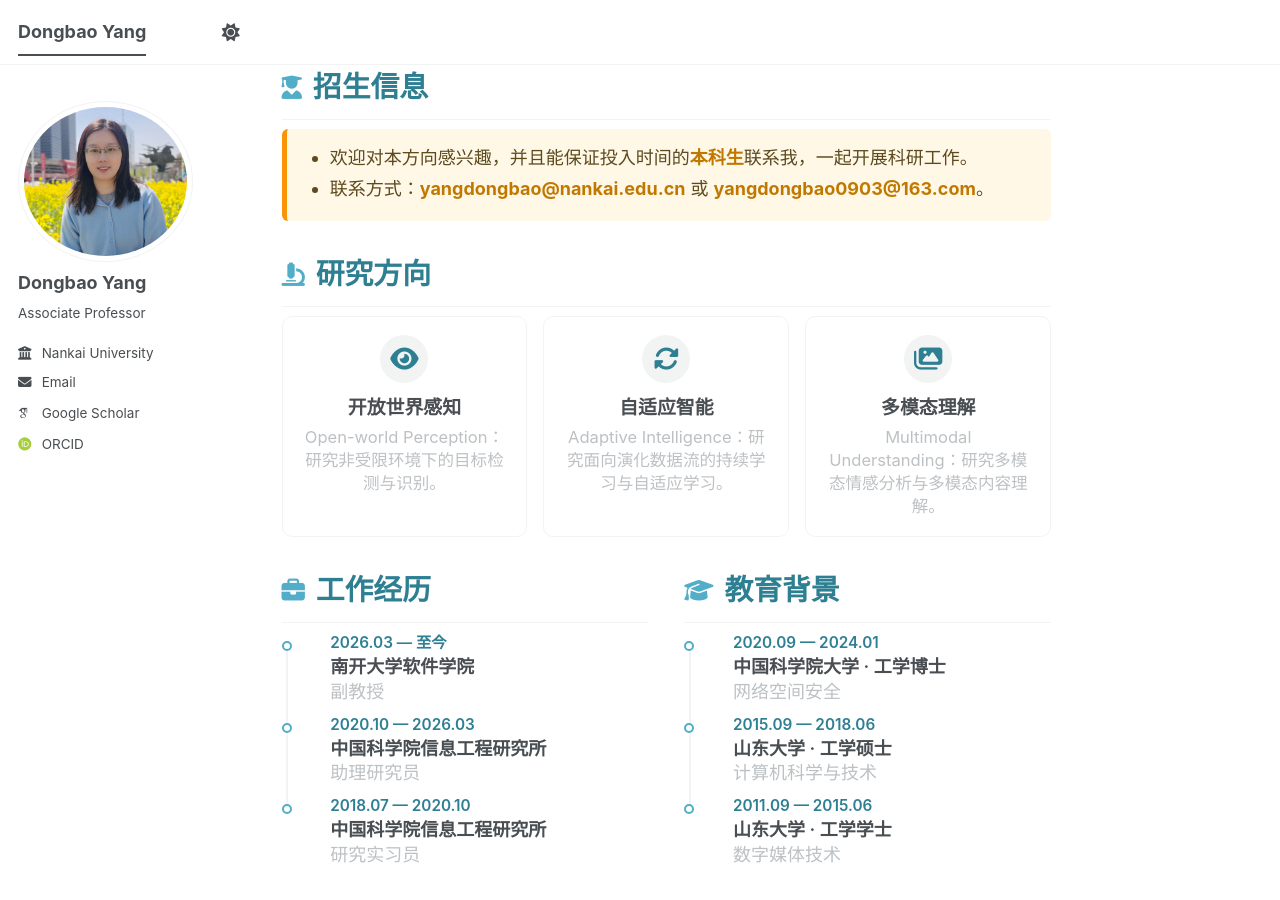
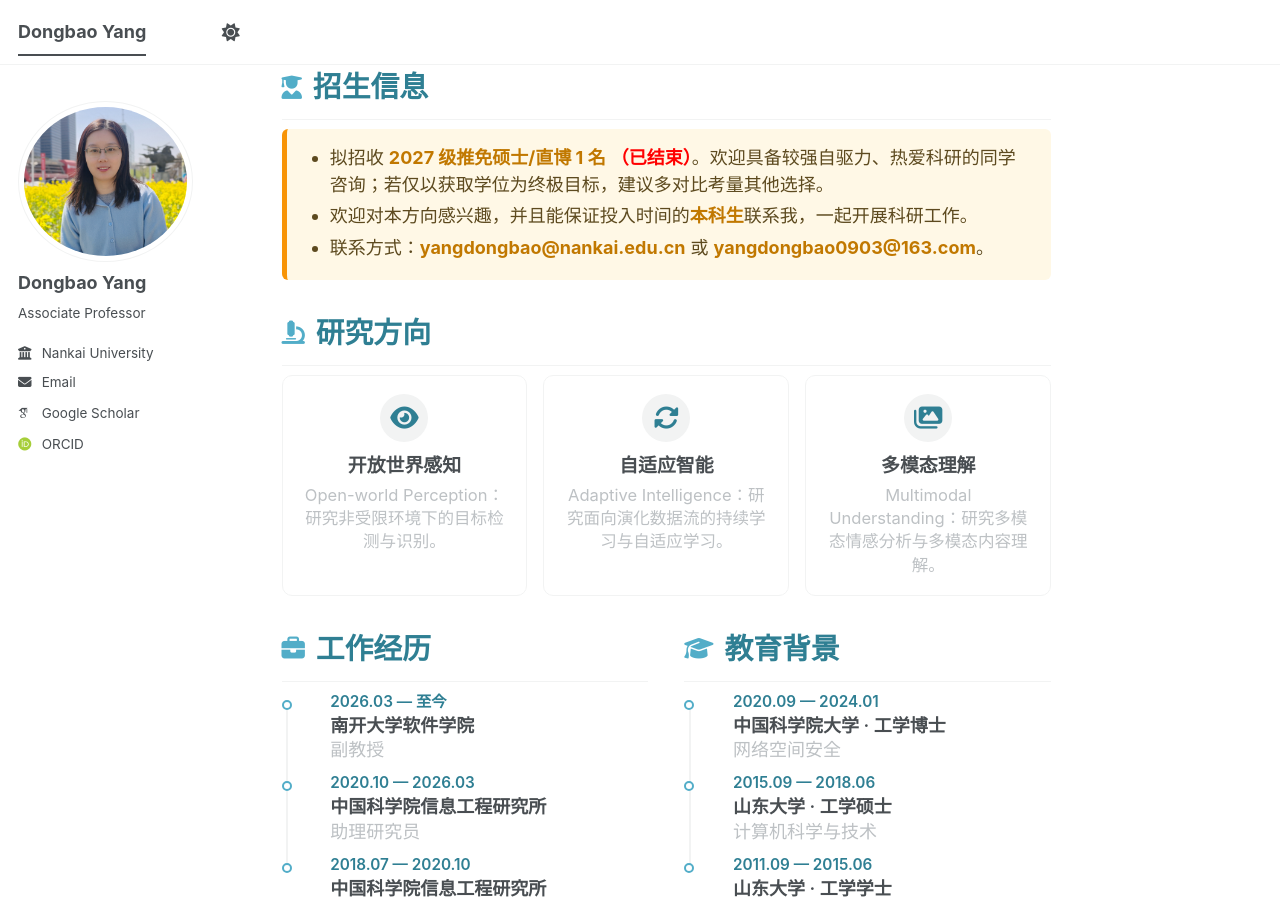
Before and after one commit to yangdb/yangdb.github.io, a Jekyll site: the page built from _pages/about.md, in a window 1280 px wide and 900 px high. Built offline with Jekyll 4.4.1, drawn with Linux system fonts in a browser that asks for light colours; some web fonts are replaced; a script bundle is joined from its source files by our own code; library files that are not in the unit come from our copies.

Commit message:
Update recruitment information for 2027 intake

```diff
--- a/_pages/about.md
+++ b/_pages/about.md
@@ -11,7 +11,7 @@ redirect_from:
   <h2 class="homepage-section__title"><i class="fas fa-user-graduate"></i> 招生信息</h2>
   <div class="notice--recruit">
     <ul>
-      <!-- <li>拟招收 <strong>2027 级推免硕士/直博 1 名</strong>。欢迎具备较强自驱力、热爱科研的同学咨询；若仅以获取学位为终极目标，建议多对比考量其他选择。</li> -->
+      <li>拟招收 <strong>2027 级推免硕士/直博 1 名</strong> <strong style="color: red;">（已结束）</strong>。欢迎具备较强自驱力、热爱科研的同学咨询；若仅以获取学位为终极目标，建议多对比考量其他选择。</li>
       <li>欢迎对本方向感兴趣，并且能保证投入时间的<strong>本科生</strong>联系我，一起开展科研工作。</li>
       <li>联系方式：<strong>yangdongbao@nankai.edu.cn</strong> 或 <strong>yangdongbao0903@163.com</strong>。</li>
     </ul>
```
